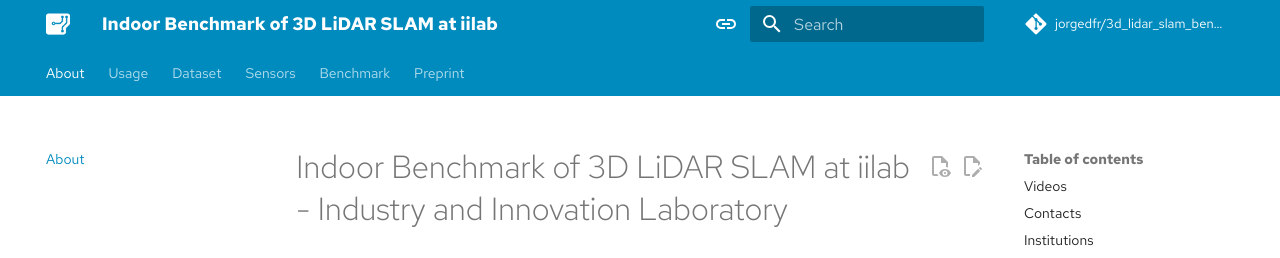
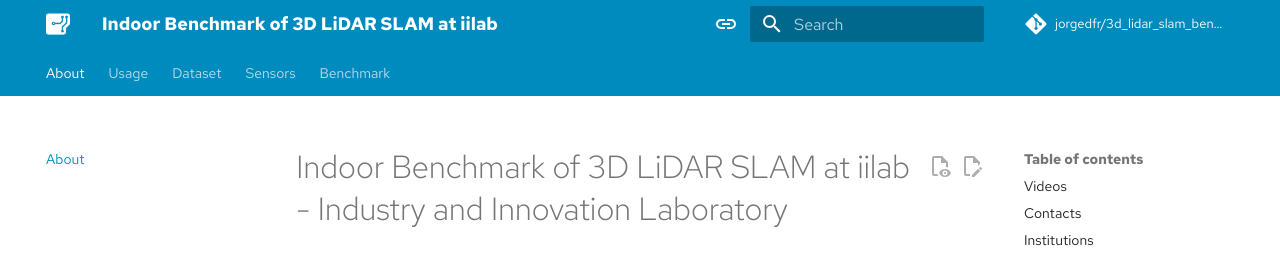
Before and after one commit to JorgeDFR/3d_lidar_slam_benchmark_at_iilab, an MkDocs documentation site: the page built from docs/index.md, in a window 1280 px wide and 900 px high. Shown: the top 258 px of the window. Built offline with MkDocs 1.6.1 and Material for MkDocs 9.7.7, drawn with Linux system fonts in a browser that asks for light colours; comment, search, counter and statistics services are not loaded.

Commit message:
minor update

```diff
--- a/mkdocs.yml
+++ b/mkdocs.yml
@@ -174,4 +174,3 @@ nav:
         - MOLA-LO: content/benchmark/results/slam_algorithms/mola_lo.md
     - Docker Environment: content/benchmark/docker.md
     - Install Docker: content/benchmark/install_docker.md
-  - Preprint: content/preprint.md
```
